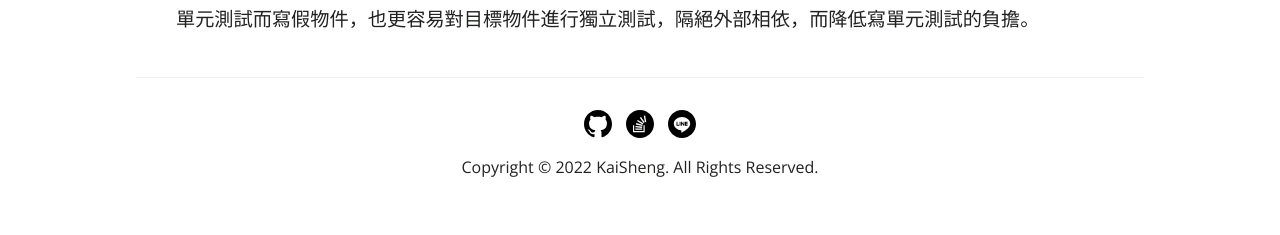
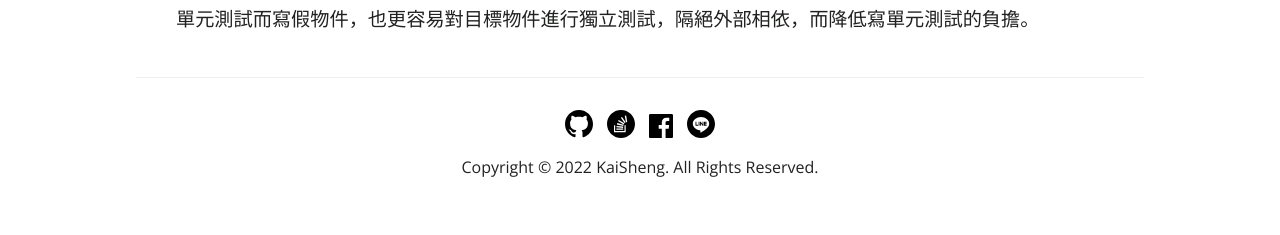
Before and after one commit to KaiSheng714/KaiSheng714.github.io, a Jekyll site: the page built from index.md, in a window 1280 px wide. Shown: the part 1671-1906 px from the top of the page. Built offline with Jekyll 4.4.1, drawn with Linux system fonts in a browser that asks for light colours; the repository's description, which GitHub fills in, is left out.

Commit message:
add-fb-icon

```diff
--- a/_layouts/default.html
+++ b/_layouts/default.html
@@ -114,6 +114,14 @@
                     </a>
                 </span>
 
+
+                <!-- FB -->
+                <span class="my-span-icon">
+                    <a href="https://www.facebook.com/Kai-Shengs-Blog-112638248110067/" target="_blank">
+                        <svg xmlns="http://www.w3.org/2000/svg" width="24" height="24" viewBox="0 0 24 24"><path d="M22.675 0h-21.35c-.732 0-1.325.593-1.325 1.325v21.351c0 .731.593 1.324 1.325 1.324h11.495v-9.294h-3.128v-3.622h3.128v-2.671c0-3.1 1.893-4.788 4.659-4.788 1.325 0 2.463.099 2.795.143v3.24l-1.918.001c-1.504 0-1.795.715-1.795 1.763v2.313h3.587l-.467 3.622h-3.12v9.293h6.116c.73 0 1.323-.593 1.323-1.325v-21.35c0-.732-.593-1.325-1.325-1.325z"/></svg>
+                    </a>
+                </span>
+
                 <!-- Line -->
                 <span class="my-span-icon">
                     <a href="https://line.me/ti/p/rnubFp8cZi" target="_blank">
```
